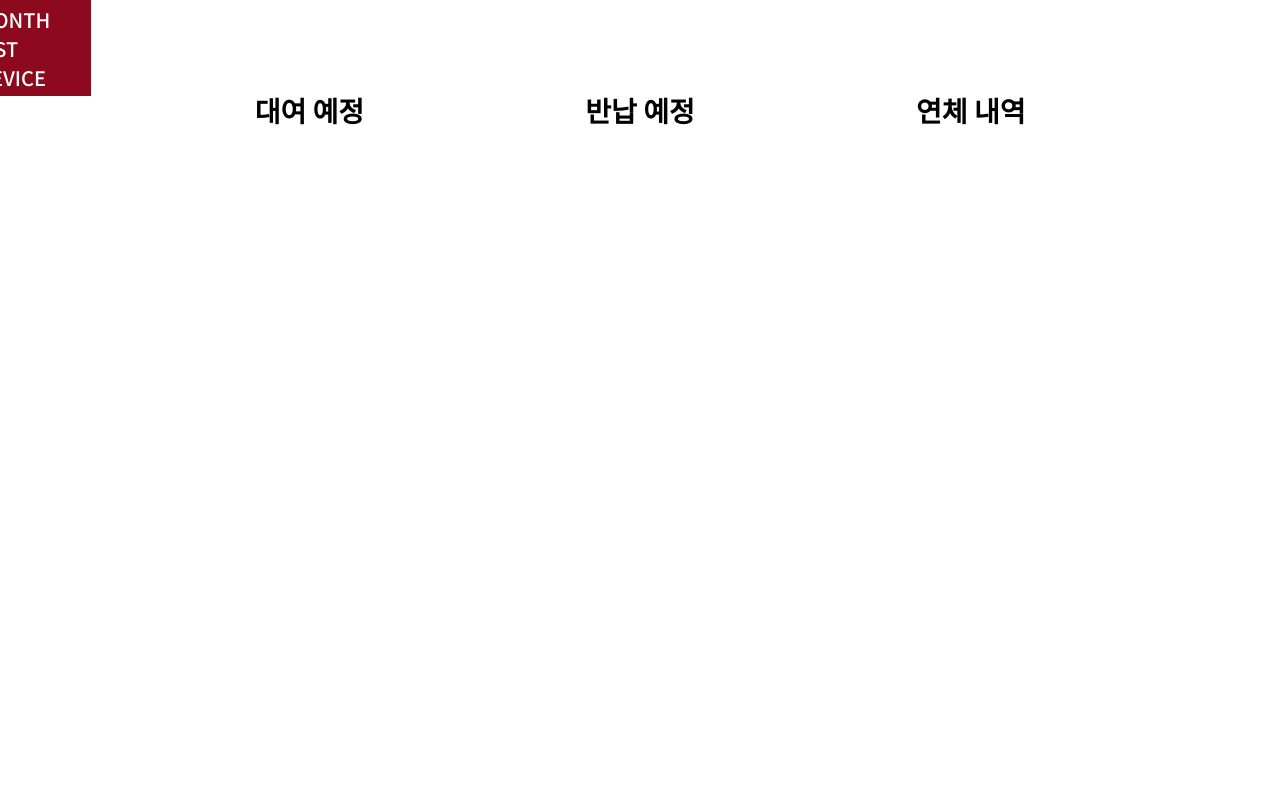
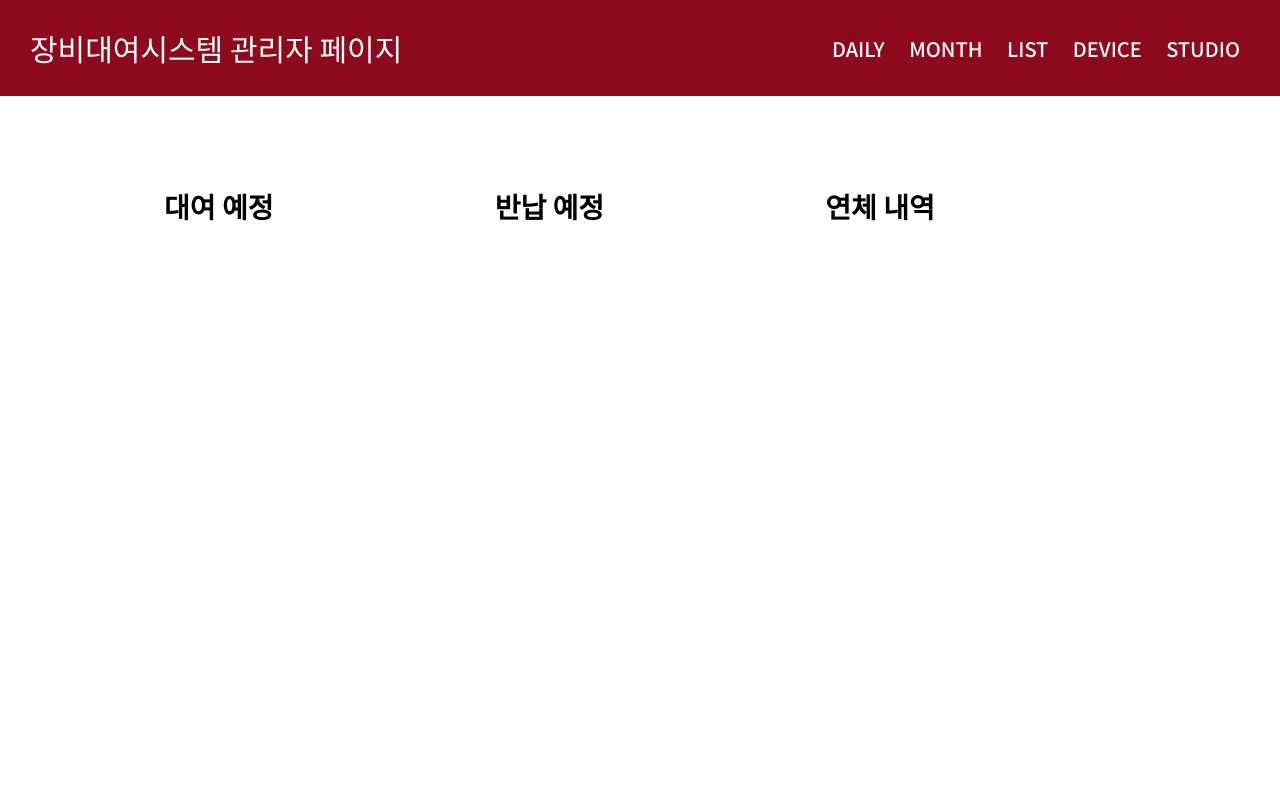
Before and after one commit to dooking/KU-MediaCenterV1, a Django app: page /adminpage/main in a window 1280 px wide; the page is wider, and only the part inside the window is pictured. Run offline with Django 3.2, Linux system fonts and the light colour scheme; data that the repository does not hold is empty; parts of the project's set-up code (start-up, migrations or seed data) failed here and were passed over.

Commit message:
base fixed

```diff
--- a/project/adminpage/static/admin_base.css
+++ b/project/adminpage/static/admin_base.css
@@ -5,8 +5,6 @@
 }
 body {
   height: 100vh;
-  display: flex;
-  justify-content: center;
 }
 
 #wrapper {
```
